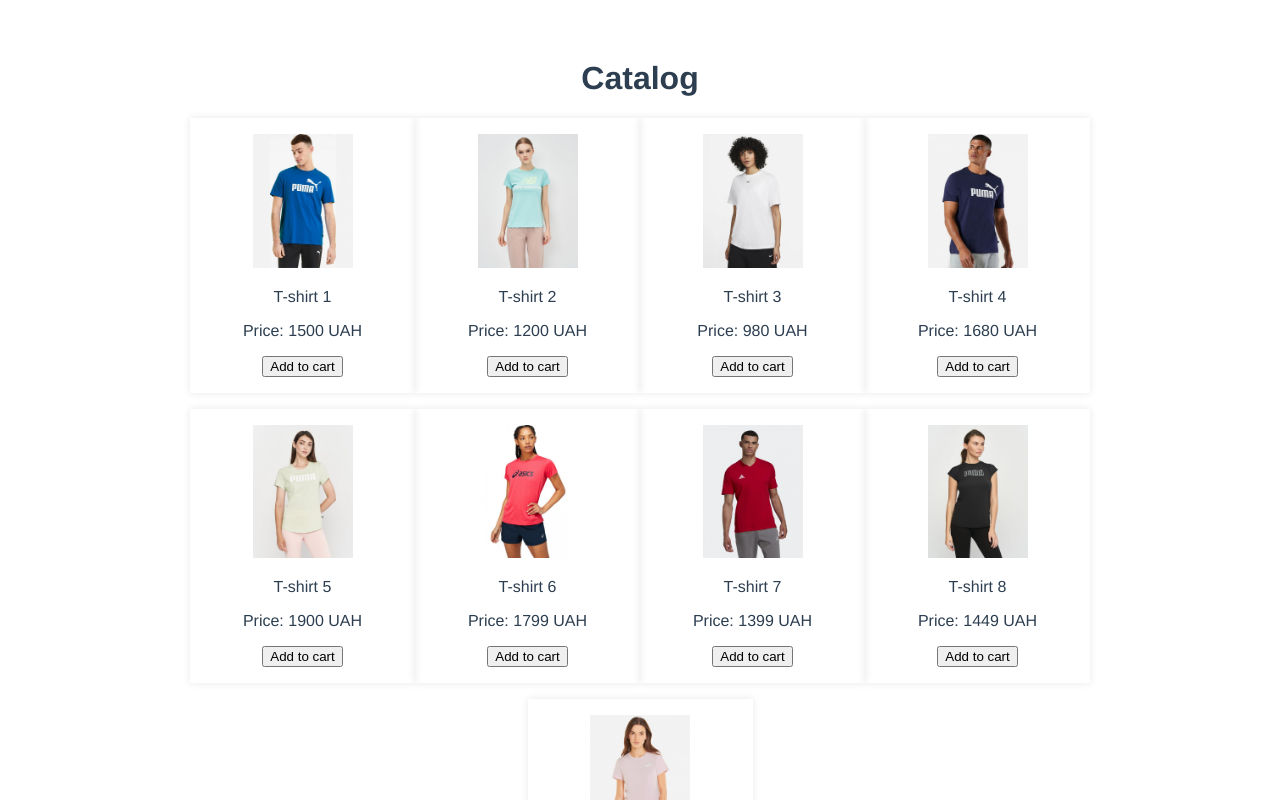
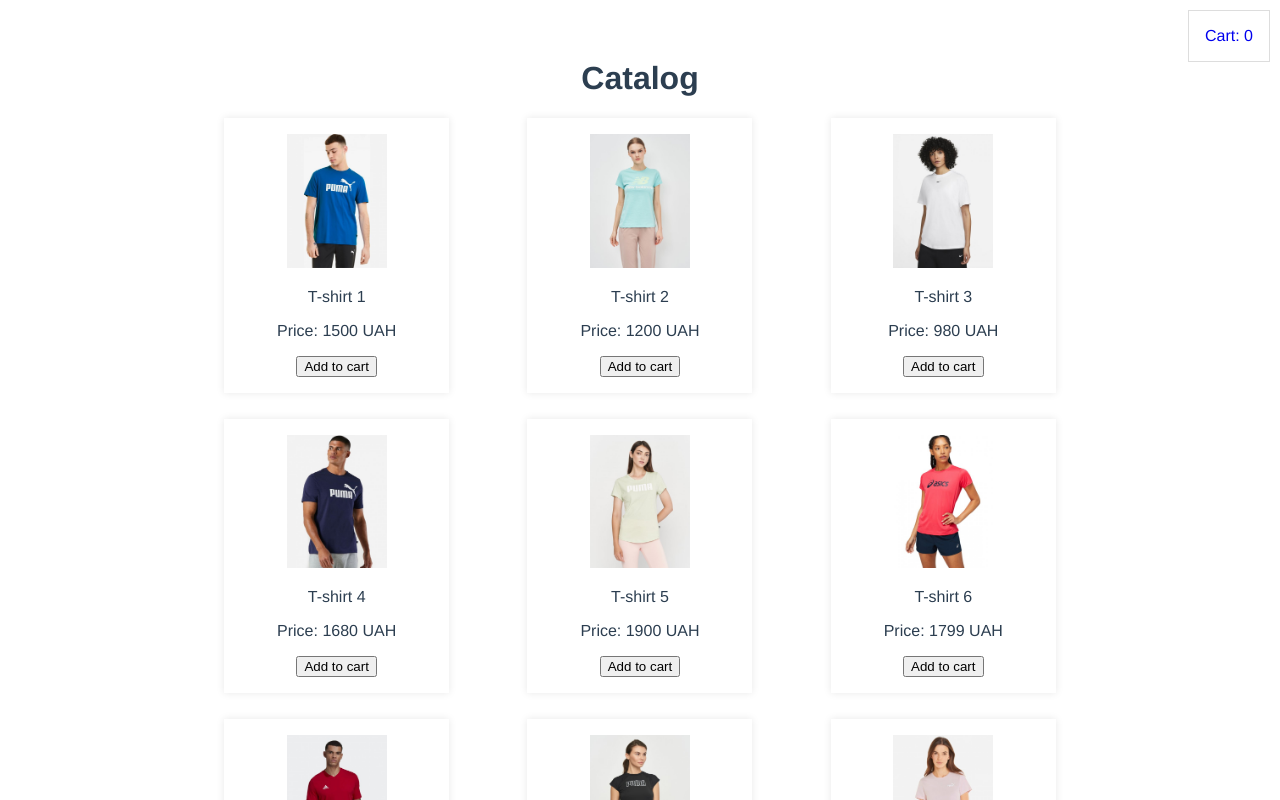
Before and after one commit to nadiiahonchar1/online-shop, a Vue app: page / in a window 1280 px wide. Shown: the top 800 px of the page. Built offline with nearby package versions, Linux system fonts and the light colour scheme; data requests are answered from the project's data file.

Commit message:
added link buttons

```diff
--- /dev/null
+++ b/src/components/CartItemWrapper.vue
@@ -0,0 +1,36 @@
+<template>
+  <div class="cart-item-wrapper">
+    <catalog-cart-item
+      v-for="(item, index) in cart_data"
+      :key="item.article"
+      :cart_item_data="item"
+      @deleteFromCart="deleteFromCart(index)"
+    />
+  </div>
+</template>
+
+<script>
+import CatalogCartItem from "./CatalogCartItem.vue";
+import { mapActions } from "vuex";
+
+export default {
+  name: "CartItemWrapper",
+  components: { CatalogCartItem },
+  props: {
+    cart_data: {
+      type: Array,
+      default() {
+        return [];
+      },
+    },
+  },
+  methods: {
+    ...mapActions(["DELETE_FROM_CART"]),
+    deleteFromCart(index) {
+      this.DELETE_FROM_CART(index);
+    },
+  },
+};
+</script>
+
+<style lang="scss" scoped></style>
--- a/src/components/CatalogCart.vue
+++ b/src/components/CatalogCart.vue
@@ -1,34 +1,22 @@
 <template>
   <div class="catalog-cart">
+    <router-link :to="{ name: 'catalog' }">
+      <div class="catalog__link">Back to Catalog</div>
+    </router-link>
     <h1>Cart</h1>
-    <catalog-cart-item
-      v-for="(item, index) in cart_data"
-      :key="item.article"
-      :cart_item_data="item"
-      @deleteFromCart="deleteFromCart(index)"
-    />
+    <p v-if="!CART.length">There are no products in the cart ...</p>
+    <cart-item-wrapper v-if="CART.length" :cart_data="CART" />
   </div>
 </template>
 
 <script>
-import CatalogCartItem from "./CatalogCartItem.vue";
-import { mapActions } from "vuex";
+import CartItemWrapper from "./CartItemWrapper.vue";
+import { mapGetters } from "vuex";
 export default {
+  components: { CartItemWrapper },
   name: "CatalogCart",
-  components: { CatalogCartItem },
-  props: {
-    cart_data: {
-      type: Array,
-      default() {
-        return [];
-      },
-    },
-  },
-  methods: {
-    ...mapActions(["DELETE_FROM_CART"]),
-    deleteFromCart(index) {
-      this.DELETE_FROM_CART(index);
-    },
+  computed: {
+    ...mapGetters(["CART"]),
   },
 };
 </script>
--- a/src/components/CatalogMain.vue
+++ b/src/components/CatalogMain.vue
@@ -1,5 +1,8 @@
 <template>
   <div class="catalog-main">
+    <router-link :to="{ name: 'cart' }">
+      <div class="catalog__link">Cart: {{ CART.length }}</div>
+    </router-link>
     <h1>Catalog</h1>
     <div class="catalog__list">
       <catalog-item
@@ -23,7 +26,7 @@ export default {
     return {};
   },
   computed: {
-    ...mapGetters(["PRODUCTS"]),
+    ...mapGetters(["PRODUCTS", "CART"]),
   },
   methods: {
     ...mapActions(["GET_PRODUCTS_FROM_API", "ADD_TO_CART"]),
@@ -40,11 +43,23 @@ export default {
 <style lang="scss">
 .catalog {
   padding-top: 60px;
+  @media (max-width: 470px) {
+    padding-top: 80px;
+  }
   &__list {
     display: flex;
     flex-wrap: wrap;
     justify-content: space-between;
     align-items: center;
+    gap: 10px;
+  }
+  &__link {
+    position: absolute;
+    top: 10px;
+    right: 10px;
+    padding: $padding * 2;
+    border: 1px solid #ddd;
+    cursor: pointer;
   }
 }
 </style>
--- a/src/components/CatalogWrapper.vue
+++ b/src/components/CatalogWrapper.vue
@@ -1,19 +1,14 @@
 <template>
   <div class="catalog-wrapper">
     <router-view></router-view>
-    <!-- <catalog-main />
-    <catalog-cart v-if="CART.length" :cart_data="CART" /> -->
   </div>
 </template>
 
 <script>
-// import CatalogCart from "./CatalogCart.vue";
-// import CatalogMain from "./CatalogMain.vue";
 import { mapGetters } from "vuex";
 
 export default {
   name: "CatalogWrapper",
-  // components: { CatalogMain, CatalogCart },
   computed: {
     ...mapGetters(["CART"]),
   },
--- a/src/vuex/store.js
+++ b/src/vuex/store.js
@@ -26,6 +26,9 @@ const store = createStore({
       } else {
         state.cart.push(product);
       }
+    },
+    REMOVE_FROM_CART: (state, index) => {
+      state.cart.splice(index, 1);
     },
   },
   actions: {
```
